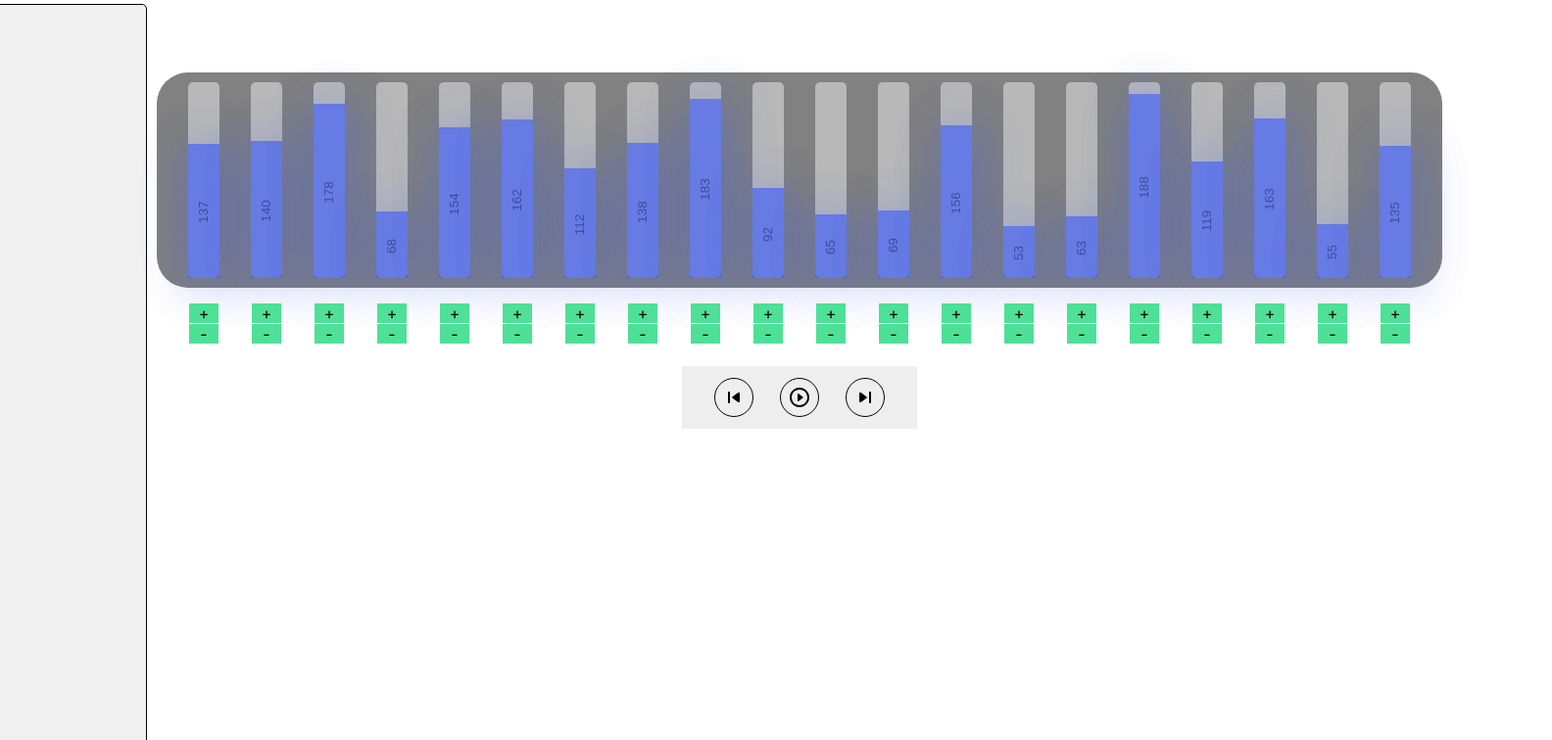
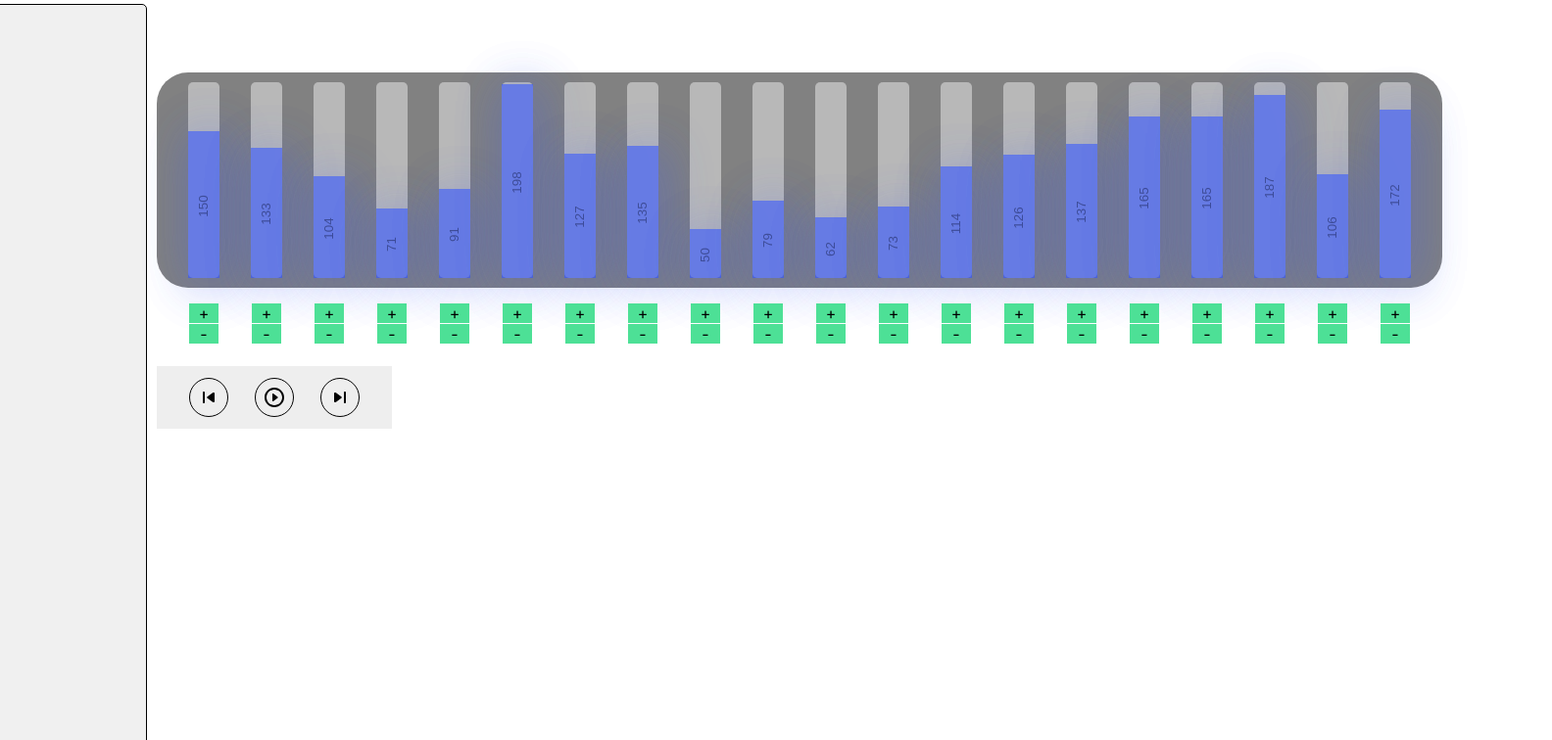
Before and after one commit to KartikHegde64bit/SortingVisualizer, a React (Create React App) app: page /sortAlgorithms in a window 1280 px wide. Shown: the top 756 px of the page at 98% size, 1584 px wide, since content can reach past the window. Built offline with nearby package versions, Linux system fonts and the light colour scheme.

Commit message:
sorting component refactoring

```diff
--- a/src/components/SortingComponent/SortingComponent.jsx
+++ b/src/components/SortingComponent/SortingComponent.jsx
@@ -4,15 +4,14 @@ import React, { Component } from 'react';
 import BubbleSort from '../../algorithms/BS';
 
 // Icons
-import Play from '@material-ui/icons/PlayCircleOutlineRounded';
-import Forward from '@material-ui/icons/SkipNextRounded';
-import Backward from '@material-ui/icons/SkipPreviousRounded';
-import RotateLeft from '@material-ui/icons/RotateLeft';
+import PlayIcon from '@material-ui/icons/PlayCircleOutlineRounded';
+import ForwardIcon from '@material-ui/icons/SkipNextRounded';
+import BackwardIcon from '@material-ui/icons/SkipPreviousRounded';
+import ResetIcon from '@material-ui/icons/RotateLeft';
 
 // Other Components
 import Bar from '../Bar/Bar';
-
-import './SortingComponent.css'
+import './SortingComponent.css';
 
 class SortingComponent extends Component {
     state = {
@@ -35,13 +34,12 @@ class SortingComponent extends Component {
         this.generateRandomArray();
     }
 
+    generateSteps = () => {
+        const arrayCopy = [...this.state.array];
+        const steps = [...this.state.arraySteps];
+        const colorSteps = [...this.state.colorSteps];
 
-	generateSteps = () => {
-		let array = this.state.array.slice();
-		let steps = this.state.arraySteps.slice();
-		let colorSteps = this.state.colorSteps.slice();
-
-		this.ALGORITHMS[this.state.algorithm](array, 0, steps, colorSteps);
+        this.ALGORITHMS[this.state.algorithm](arrayCopy, 0, steps, colorSteps);
 
         this.setState({
             arraySteps: steps,
@@ -51,153 +49,132 @@ class SortingComponent extends Component {
 
     clearTimeouts = () => {
         this.state.timeouts.forEach((timeout) => clearTimeout(timeout));
-		this.setState({
-			timeouts: [],
-		});
+        this.setState({ timeouts: [] });
     };
 
     clearColorKey = () => {
-		let blankKey = new Array(this.state.count).fill(0);
-
+        const blankKey = Array(this.state.count).fill(0);
         this.setState({
             colorKey: blankKey,
             colorSteps: [blankKey],
         });
     };
 
-    generateRandomNumber = (min, max) => {
-		return Math.floor(Math.random() * (max - min) + min);
-	};
+    generateRandomNumber = (min, max) => Math.floor(Math.random() * (max - min) + min);
 
     generateRandomArray = () => {
         this.clearTimeouts();
         this.clearColorKey();
-		const count = this.state.count;
-		const temp = [];
 
-		for (let i = 0; i < count; i++) {
-			temp.push(this.generateRandomNumber(50, 200));
-		}
+        const randomArray = Array.from({ length: this.state.count }, () =>
+            this.generateRandomNumber(50, 200)
+        );
 
         this.setState(
             {
-				array: temp,
-				arraySteps: [temp],
+                array: randomArray,
+                arraySteps: [randomArray],
                 currentStep: 0,
             },
-			() => {
-				this.generateSteps();
-			}
+            this.generateSteps
         );
     };
 
     changeArray = (index, value) => {
-		let arr = this.state.array;
-		arr[index] = value;
+        const updatedArray = [...this.state.array];
+        updatedArray[index] = value;
+
         this.setState(
             {
-				array: arr,
-				arraySteps: [arr],
+                array: updatedArray,
+                arraySteps: [updatedArray],
                 currentStep: 0,
             },
-			() => {
-				this.generateSteps();
-			}
+            this.generateSteps
         );
     };
 
     previousStep = () => {
-		let currentStep = this.state.currentStep;
-		if (currentStep === 0) return;
-		currentStep -= 1;
-		this.setState({
-			currentStep: currentStep,
-			array: this.state.arraySteps[currentStep],
-			colorKey: this.state.colorSteps[currentStep],
-		});
+        if (this.state.currentStep > 0) {
+            this.setState((prevState) => ({
+                currentStep: prevState.currentStep - 1,
+                array: prevState.arraySteps[prevState.currentStep - 1],
+                colorKey: prevState.colorSteps[prevState.currentStep - 1],
+            }));
+        }
     };
 
     nextStep = () => {
-		let currentStep = this.state.currentStep;
-		if (currentStep >= this.state.arraySteps.length - 1) return;
-		currentStep += 1;
-		this.setState({
-			currentStep: currentStep,
-			array: this.state.arraySteps[currentStep],
-			colorKey: this.state.colorSteps[currentStep],
-		});
+        if (this.state.currentStep < this.state.arraySteps.length - 1) {
+            this.setState((prevState) => ({
+                currentStep: prevState.currentStep + 1,
+                array: prevState.arraySteps[prevState.currentStep + 1],
+                colorKey: prevState.colorSteps[prevState.currentStep + 1],
+            }));
+        }
     };
 
     start = () => {
-		let steps = this.state.arraySteps;
-		let colorSteps = this.state.colorSteps;
-
         this.clearTimeouts();
 
-		let timeouts = [];
-		let i = 0;
+        const { arraySteps, colorSteps, currentStep, delay } = this.state;
+        const timeouts = [];
 
-		while (i < steps.length - this.state.currentStep) {
-			let timeout = setTimeout(() => {
-				let currentStep = this.state.currentStep;
-				this.setState({
-					array: steps[currentStep],
-					colorKey: colorSteps[currentStep],
-					currentStep: currentStep + 1,
+        arraySteps.slice(currentStep).forEach((_, index) => {
+            const timeout = setTimeout(() => {
+                this.setState((prevState) => ({
+                    currentStep: prevState.currentStep + 1,
+                    array: arraySteps[prevState.currentStep + 1],
+                    colorKey: colorSteps[prevState.currentStep + 1],
+                }));
+            }, delay * index);
+
+            timeouts.push(timeout);
         });
-				timeouts.push(timeout);
-			}, this.state.delay * i);
-			i++;
-		}
 
-		this.setState({
-			timeouts: timeouts,
-		});
+        this.setState({ timeouts });
     };
 
     render() {
-		let bars = this.state.array.map((value, index) => (
+        const { array, colorKey, arraySteps, currentStep } = this.state;
+
+        const bars = array.map((value, index) => (
             <Bar
                 key={index}
                 index={index}
                 length={value}
-				color={this.state.colorKey[index]}
+                color={colorKey[index]}
                 changeArray={this.changeArray}
             />
         ));
 
-		let playButton;
-
-		if (this.state.arraySteps.length === this.state.currentStep) {
-			playButton = (
-				<button className='controller' onClick={this.generateRandomArray}>
-					<RotateLeft />
+        const playButton =
+            currentStep === arraySteps.length ? (
+                <button className="controller" onClick={this.generateRandomArray}>
+                    <ResetIcon />
+                </button>
+            ) : (
+                <button className="controller" onClick={this.start}>
+                    <PlayIcon />
                 </button>
             );
-		} else {
-			playButton = (
-				<button className='controller' onClick={this.start}>
-					<Play />
-				</button>
-			);
-		}
 
         return (
-			<div className='sortingcomponent'>
-				<div className='parent'>
-					<div className='sort-selection'></div>
+            <div className="sortingcomponent">
+                <div className="parent">
+                    <div className="sort-selection"></div>
                     <div>
-						<div className='frame'>
-							<div className='barsDiv container card'>{bars}</div>
+                        <div className="frame">
+                            <div className="barsDiv container card">{bars}</div>
                         </div>
-						<div className='control-pannel'>
-							<div className='control-buttons'>
-								<button className='controller' onClick={this.previousStep}>
-									<Backward />
+                        <div className="control-panel">
+                            <div className="control-buttons">
+                                <button className="controller" onClick={this.previousStep}>
+                                    <BackwardIcon />
                                 </button>
                                 {playButton}
-								<button className='controller' onClick={this.nextStep}>
-									<Forward />
+                                <button className="controller" onClick={this.nextStep}>
+                                    <ForwardIcon />
                                 </button>
                             </div>
                         </div>
@@ -208,4 +185,4 @@ class SortingComponent extends Component {
     }
 }
 
-export default SortingComponent
+export default SortingComponent;
```
Lines whose indentation alone changed are shown as unchanged.
